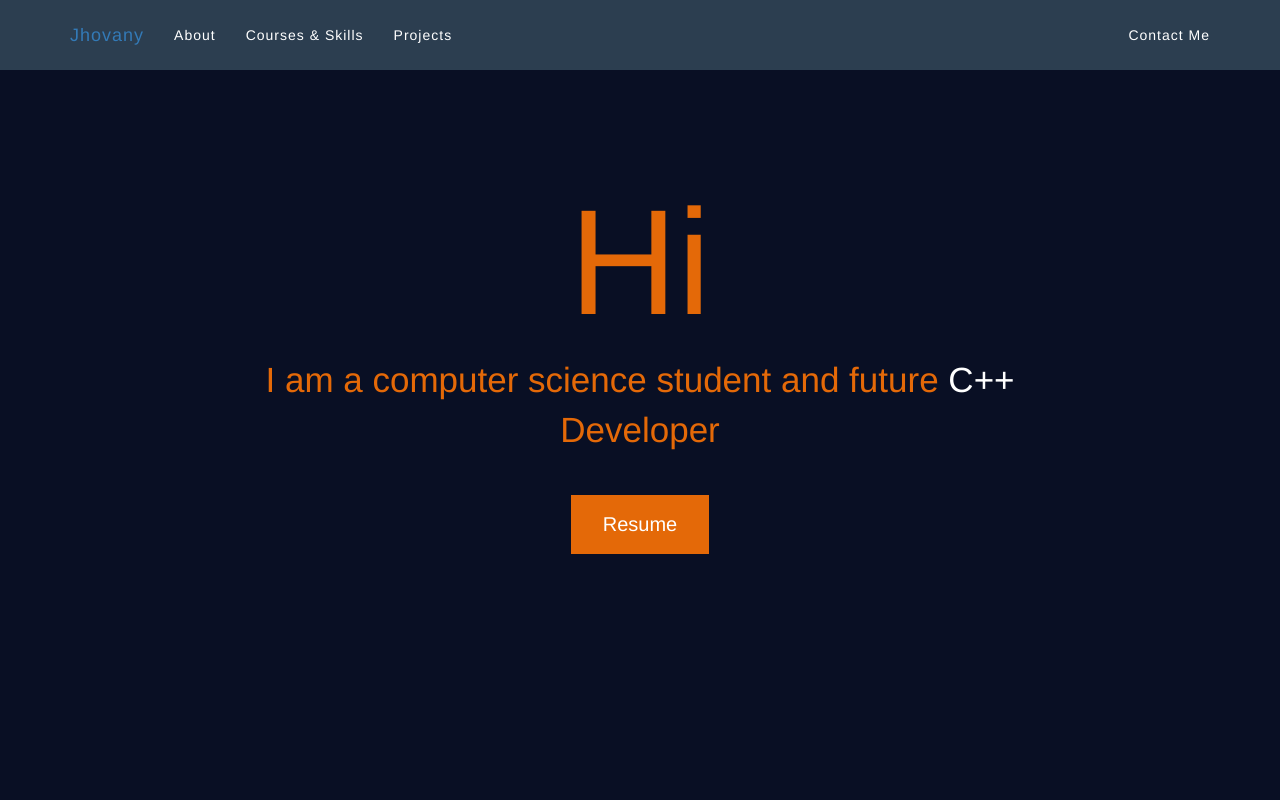
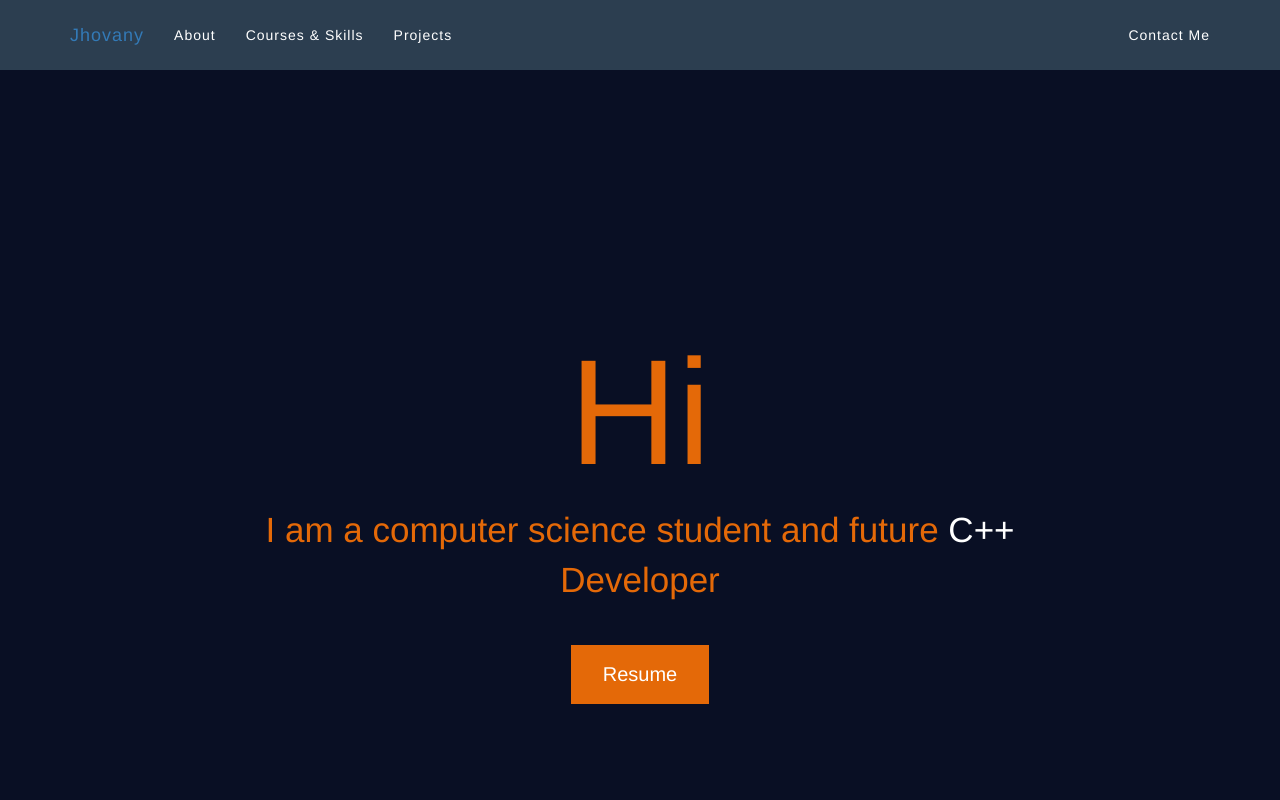
Before and after one commit to TheKing990/TheKing990.github.io, a plain HTML site: page index.html in a window 1280 px wide. Shown: the top 800 px of the page. Drawn offline with nearby package versions, Linux system fonts and the light colour scheme.

Commit message:
fix css intro issue

```diff
--- a/mystyle.css
+++ b/mystyle.css
@@ -43,7 +43,7 @@ body{
         display: table;
         width: 100%;
         height: 100%;
-        padding: 100px 0;
+        padding: 250px 0;
         text-align: center;
         color: white;
 
```
